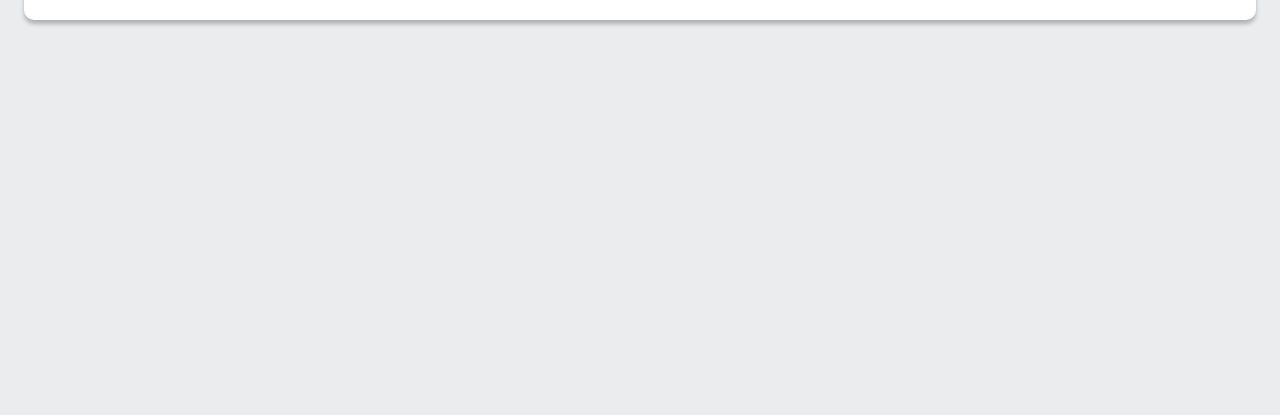
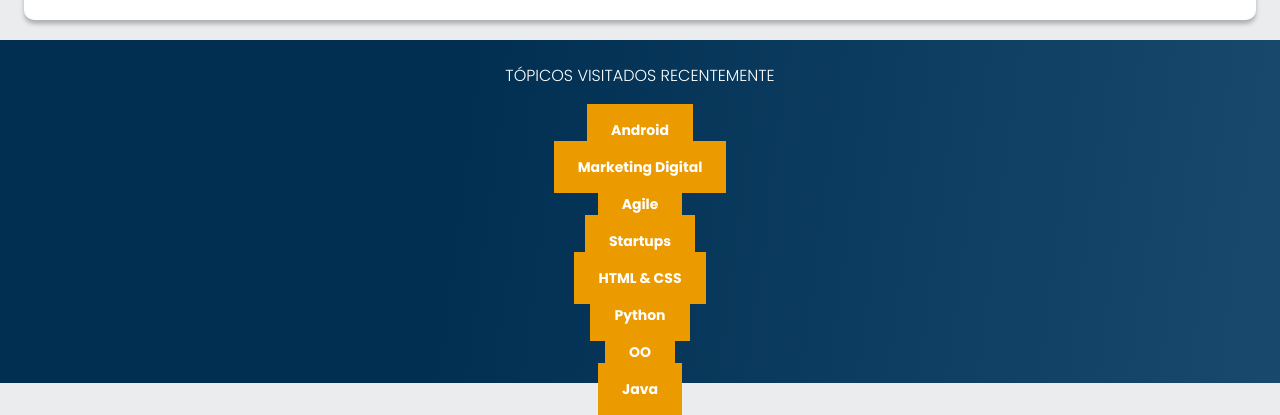
Before and after one commit to Michelle-Laignier/AluraBooks, a plain HTML site: page index.html in a window 1280 px wide. Shown: the part 2397-2812 px from the top of the page. Before the commit the page ends 2437 px from the top, so only its background shows below. Drawn offline with nearby package versions, Linux system fonts and the light colour scheme.

Commit message:
topicos: colocados valores dos elementos

```diff
--- /dev/null
+++ b/css/topicos.css
@@ -0,0 +1,29 @@
+.topicos {
+    background: var(--gradiente);
+    height: 295px;
+    padding: 1.5rem 0.987rem 1.5rem 0.987rem;
+    text-align: center;
+}
+
+.topicos__titulo {
+    color: var(--cor-branca);
+    font-weight: 300;
+    line-height: 24px;
+    margin-bottom: 2rem;
+    text-transform: uppercase;
+}
+
+.topicos__item {
+    margin: 1rem 1.5rem;
+}
+
+.topicos__link {
+    background-color: var(--cor-laranja);
+    color: var(--cor-branca);
+    font-size: 14px;
+    font-weight: 700;
+    gap: 10px;
+    line-height: 21px;
+    padding: 16px 24px;
+    text-decoration: none;
+}
--- a/index.html
+++ b/index.html
@@ -13,6 +13,7 @@
     <link rel="stylesheet" href="./css/style-nav.css">
     <link rel="stylesheet" href="./css/style-banner.css">
     <link rel="stylesheet" href="./css/carrossel.css">
+    <link rel="stylesheet" href="./css/topicos.css">
 </head>
 <body>
     <header class="header-container">
@@ -142,6 +143,36 @@
                 <a href="#" class="card-info-2__botao">Saiba mais</a>
             </div>
         </section>
+
+        <section class="topicos">
+            <h2 class="topicos__titulo">Tópicos visitados recentemente</h2>
+            <ul class="topicos__lista">
+                <li class="topicos__item">
+                    <a href="#" class="topicos__link">Android</a>
+                </li>
+                <li class="topicos__item">
+                    <a href="#" class="topicos__link">Marketing Digital</a>
+                </li>
+                <li class="topicos__item">
+                    <a href="#" class="topicos__link">Agile</a>
+                </li>
+                <li class="topicos__item">
+                    <a href="#" class="topicos__link">Startups</a>
+                </li>
+                <li class="topicos__item">
+                    <a href="#" class="topicos__link">HTML & CSS</a>
+                </li>
+                <li class="topicos__item">
+                    <a href="#" class="topicos__link">Python</a>
+                </li>
+                <li class="topicos__item">
+                    <a href="#" class="topicos__link">OO</a>
+                </li>
+                <li class="topicos__item">
+                    <a href="#" class="topicos__link">Java</a>
+                </li>
+            </ul>
+        </section>
     </main>
     <footer></footer>
     <script src="https://cdn.jsdelivr.net/npm/swiper@8/swiper-bundle.min.js"></script>
```
